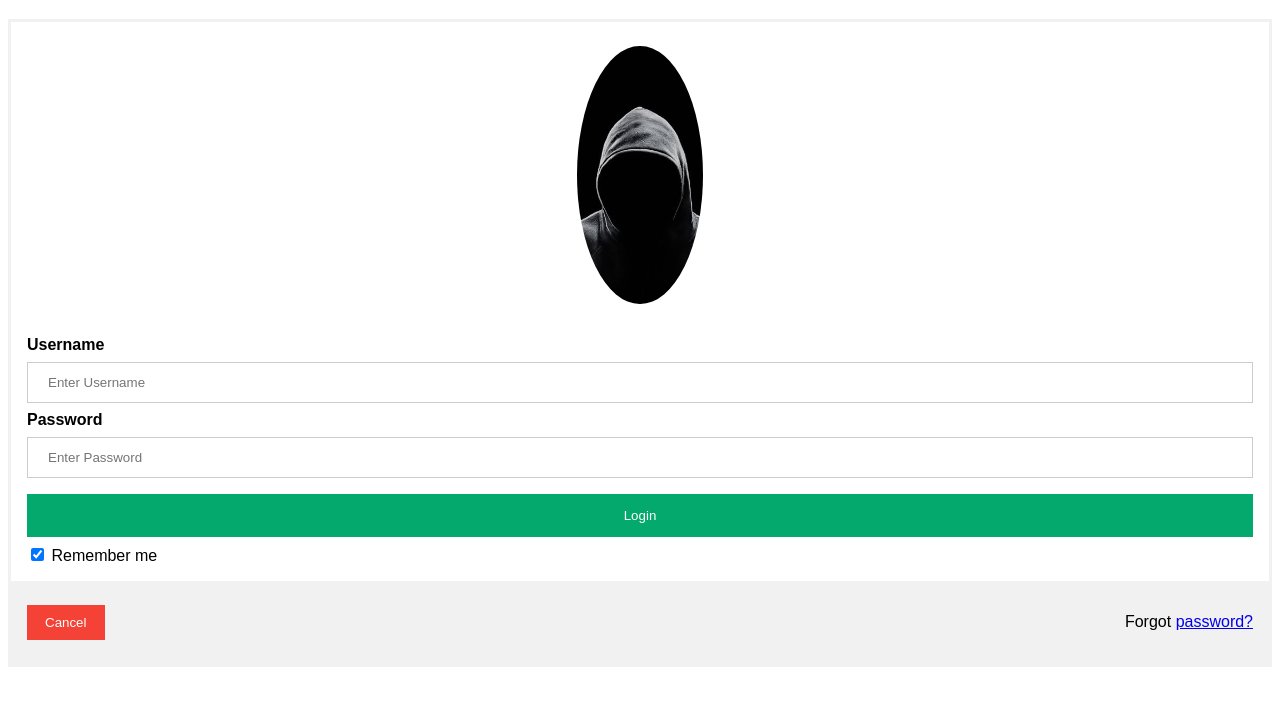
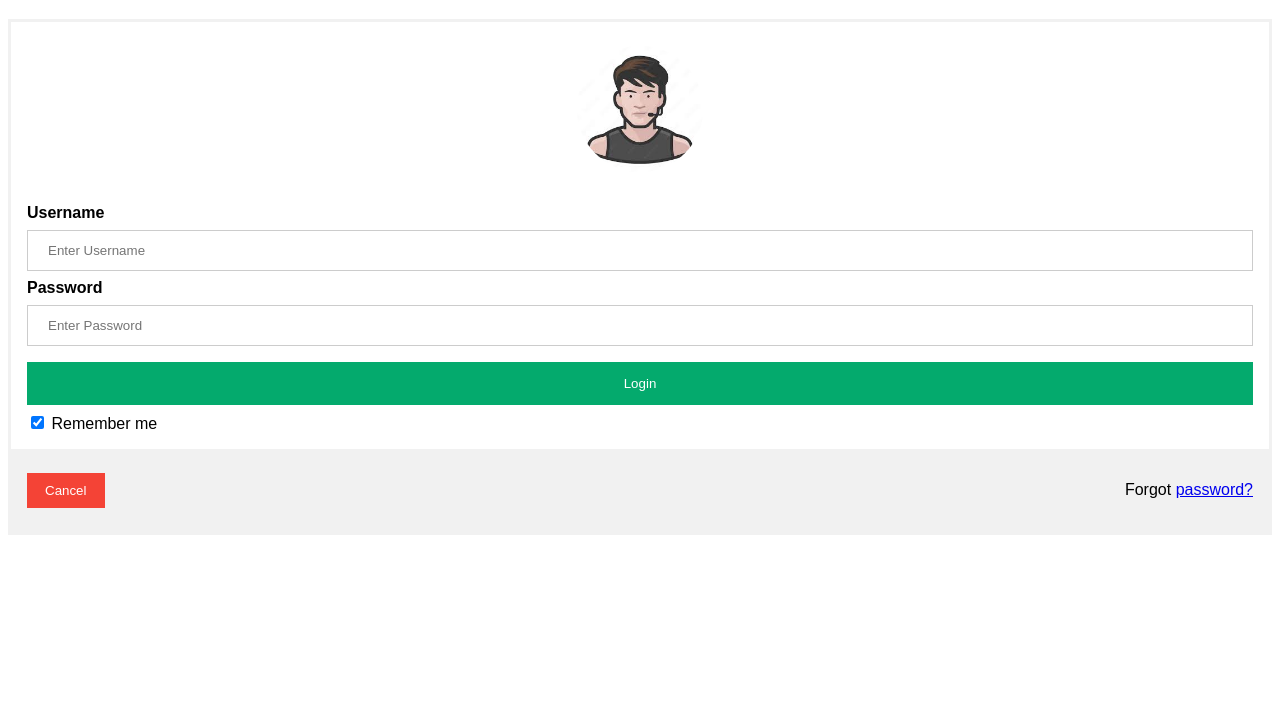
Before and after one commit to TarunGurram21/login-app, a plain HTML site: page index.html in a window 1280 px wide. Shown: the part 61-766 px from the top of the page. Drawn offline with Linux system fonts and the light colour scheme.

Commit message:
Trainer Avatar image updated

```diff
--- a/index.html
+++ b/index.html
@@ -72,7 +72,7 @@ span.psw {
 
 <form action="/action_page.php" method="post">
   <div class="imgcontainer">
-    <img src="image.jpg" alt="Avatar" class="avatar">
+    <img src="Traineravatar.jpeg" alt="Avatar" class="avatar">
   </div>
 
   <div class="container">
```
Also changed, not shown: Traineravatar.jpeg (added).
